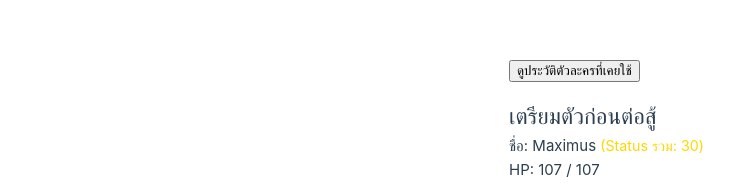
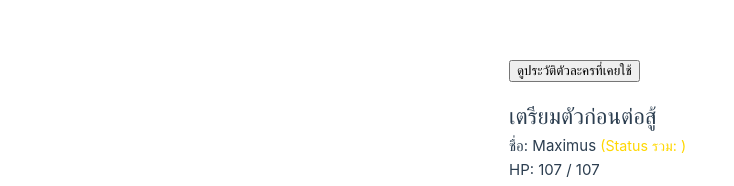
Before and after one commit to NumpolPoldongnok/FightingGame, a Vue app in the folder gladiator-fight/: page /#/prepare in a window 1280 px wide. Shown: the part 160-346 px from the top of the page, without its empty margins (131-865 px from the left). Built offline with nearby package versions, Linux system fonts and the light colour scheme.

Commit message:
feat: streamline skill application logic and enhance status calculation in skillUtils

```diff
--- a/gladiator-fight/src/components/PrepareScene.vue
+++ b/gladiator-fight/src/components/PrepareScene.vue
@@ -9,31 +9,24 @@
         <ul>
           <li>
             STR: {{ character.status.str }}
-            <span v-if="skillStatus('str') !== character.status.str" style="color:#ffd700; font-size:0.95em;"> ({{ skillStatus('str') }})</span>
           </li>
           <li>
             AGI: {{ character.status.agi }}
-            <span v-if="skillStatus('agi') !== character.status.agi" style="color:#ffd700; font-size:0.95em;"> ({{ skillStatus('agi') }})</span>
           </li>
           <li>
             VIT: {{ character.status.vit }}
-            <span v-if="skillStatus('vit') !== character.status.vit" style="color:#ffd700; font-size:0.95em;"> ({{ skillStatus('vit') }})</span>
           </li>
           <li>
             DEX: {{ character.status.dex }}
-            <span v-if="skillStatus('dex') !== character.status.dex" style="color:#ffd700; font-size:0.95em;"> ({{ skillStatus('dex') }})</span>
           </li>
           <li>
             INT: {{ character.status.int }}
-            <span v-if="skillStatus('int') !== character.status.int" style="color:#ffd700; font-size:0.95em;"> ({{ skillStatus('int') }})</span>
           </li>
           <li>
             LUK: {{ character.status.luk }}
-            <span v-if="skillStatus('luk') !== character.status.luk" style="color:#ffd700; font-size:0.95em;"> ({{ skillStatus('luk') }})</span>
           </li>
           <li>
             CHA: {{ character.status.cha }}
-            <span v-if="skillStatus('cha') !== character.status.cha" style="color:#ffd700; font-size:0.95em;"> ({{ skillStatus('cha') }})</span>
           </li>
         </ul>
       </div>
@@ -50,56 +43,14 @@
 </template>
 
 <script lang="ts" setup>
-import type { Character, Status } from '../store/useGameStore'
+
+import type { Character } from '../store/useGameStore'
 
 const props = defineProps<{
   character: Character
 }>()
 
 function totalStatus(c: Character) {
-  return Object.values(skillStatusAll(c)).reduce((a, b) => a + b, 0)
-}
-
-// Calculate status after skill effects (for display)
-function skillStatus(type: keyof Character['status']): number {
-  // Defensive: Only process if character.skill is an array of Skill objects
-  let val = props.character.status[type]
-  if (Array.isArray(props.character.skills)) {
-    for (const skill of props.character.skills) {
-      // Defensive: skip if not a Skill object
-      if (!skill || typeof skill !== 'object' || !('buff' in skill)) continue;
-      // Buff
-      if (skill.buff && skill.buff.statusType === type) {
-        if (skill.buff.value && !skill.buff.multiply) {
-          val += parseInt(skill.buff.value)
-        }
-        if (skill.buff.multiply && skill.buff.multiply !== '0%' && skill.buff.multiply !== '0.00%') {
-          val = Math.floor(val * (1 + parseFloat(skill.buff.multiply.replace('%',''))/100))
-        }
-      }
-      // Debuff
-      if (skill.debuff && skill.debuff.statusType === type) {
-        if (skill.debuff.value && !skill.debuff.multiply) {
-          val -= parseInt(skill.debuff.value)
-        }
-        if (skill.debuff.multiply && skill.debuff.multiply !== '0%' && skill.debuff.multiply !== '0.00%') {
-          val = Math.floor(val * (1 - parseFloat(skill.debuff.multiply.replace('%',''))/100))
-        }
-        if (val < 0) val = 0
-      }
-    }
-  }
-  return val
-}
-
-function skillStatusAll(c: Character) {
-  if (props.character.status && Array.isArray(props.character.skills)) {
-    const result: Record<string, number> = { ...props.character.status }
-    for (const type of Object.keys(result)) {
-      result[type] = skillStatus(type as keyof Character['status'])
-    }
-    return result as Status
-  }
-  return c.status
+  c.status.str + c.status.agi + c.status.vit + c.status.dex + c.status.int + c.status.luk + c.status.cha
 }
 </script>
--- a/gladiator-fight/src/store/battleUtils.ts
+++ b/gladiator-fight/src/store/battleUtils.ts
@@ -77,7 +77,7 @@ export function startFight(
 ) {
     console.log('startFight', character)
 
-  const total = 20 + (character?.winStreak ?? 0) * 10
+  const total = 20 + (character?.winStreak ?? 0) * 2
   const newEnemy = randomCharacter(total)
   setEnemy({ ...newEnemy, hp: newEnemy.maxHp })
   setScene(scenes.FIGHT)
--- a/gladiator-fight/src/store/skillUtils.ts
+++ b/gladiator-fight/src/store/skillUtils.ts
@@ -1,4 +1,3 @@
-
 import type { Character, Status } from './useGameStore'
 
 export type SkillData = {
@@ -64,4 +63,39 @@ export function applySkill(idx: number, character: Character, skillChoices: Skil
   const skill = skillChoices[idx];
   if (!character.skills) character.skills = [];
   character.skills.push(skill);
+  character.status.str = skillStatus(character, 'str', skill);
+  character.status.agi = skillStatus(character, 'agi', skill);
+  character.status.vit = skillStatus(character, 'vit', skill);
+  character.status.dex = skillStatus(character, 'dex', skill);
+  character.status.int = skillStatus(character, 'int', skill);
+  character.status.cha = skillStatus(character, 'cha', skill);
 }
+
+// Calculate status after skill effects (for display)
+function skillStatus(character: Character, type: keyof Character['status'], skill: Skill): number {
+  // Defensive: Only process if character.skill is an array of Skill objects
+  let val = character.status[type]
+      // Buff
+      if (skill.buff && skill.buff.statusType === type) {
+        if (skill.buff.value) {
+          val += parseInt(skill.buff.value)
+        }
+        console.log(`skillStatus ${type} for ${character.name}: ${val} (base: ${character.status[type]}) skill:`, skill)
+        if (skill.buff.multiply && skill.buff.multiply !== '0%' && skill.buff.multiply !== '0.00%') {
+          val = Math.floor(val * (1 + parseFloat(skill.buff.multiply.replace('%',''))/100))
+        }
+        console.log(`skillStatus ${type} for ${character.name}: ${val} (base: ${character.status[type]}) skill:`, skill)
+      }
+      // Debuff
+      if (skill.debuff && skill.debuff.statusType === type) {
+        if (skill.debuff.value) {
+          val -= parseInt(skill.debuff.value)
+        }
+        if (skill.debuff.multiply && skill.debuff.multiply !== '0%' && skill.debuff.multiply !== '0.00%') {
+          val = Math.floor(val * (1 - parseFloat(skill.debuff.multiply.replace('%',''))/100))
+        }
+        if (val < 0) val = 0
+        console.log(`skillStatus ${type} for ${character.name}: ${val} (base: ${character.status[type]}) skill:`, skill)
+      }
+  return val
+}
```
